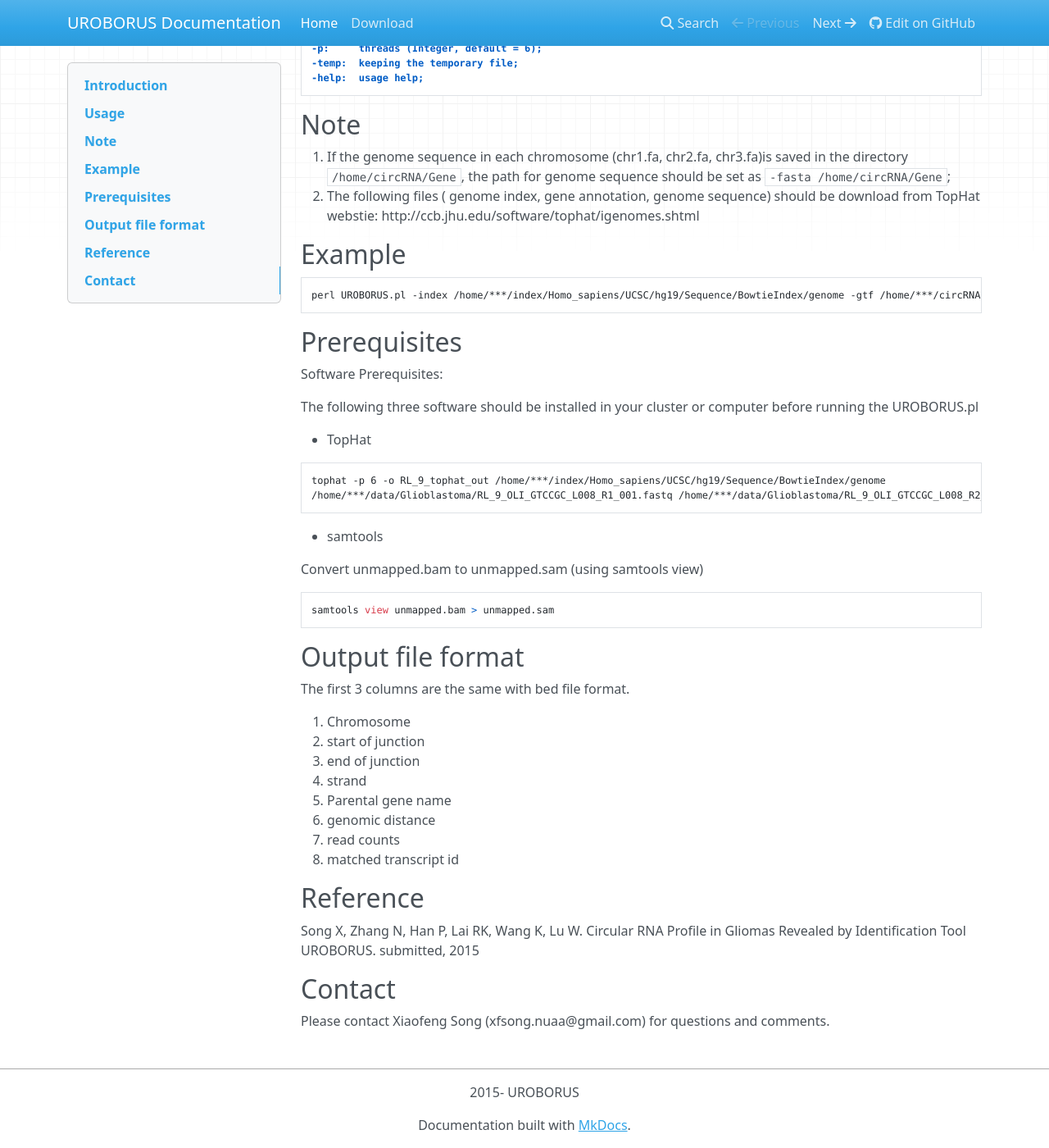
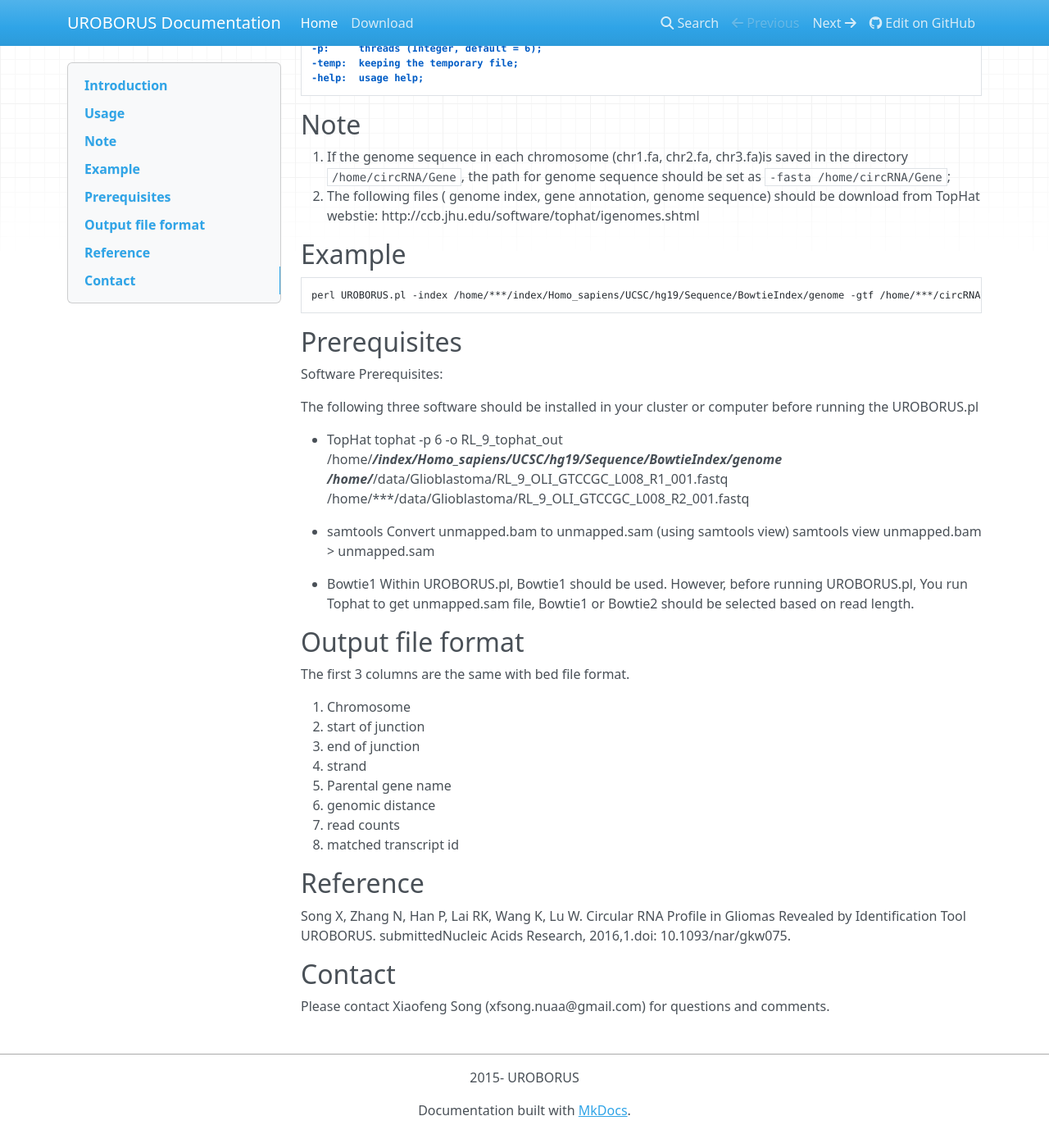
Before and after one commit to WGLab/UROBORUS, an MkDocs documentation site: the page built from docs/index.md, in a window 1280 px wide and 1400 px high, scrolled down 368 px. Shown: the whole window at 82% size. Built offline with MkDocs 1.6.1, drawn with Linux system fonts in a browser that asks for light colours; nearby versions of some CDN libraries; old or Windows-style settings are respelled for this version of MkDocs.

Commit message:
Update index.md

````diff
--- a/docs/index.md
+++ b/docs/index.md
@@ -10,7 +10,7 @@ Before using UROBORUS.pl, you should use TopHat to align the reads to genome, an
 usage:
 perl UROBORUS.pl -index /path/genome -gtf /path/genes.gtf -fasta /path unmapped.sam
 Options:
--index: genome index (use bowtie index);
+-index: genome index (use bowtie1 index);
 -gtf:   gene annotation file (*.gtf file);
 -fasta: path for genome sequence in fasta file (*.fa) in separate chromosome;
 -p:     threads (Integer, default = 6);
@@ -37,19 +37,16 @@ Software Prerequisites:
 The following three software should be installed in your cluster or computer before running the UROBORUS.pl
 
 * TopHat
-
-```
 tophat -p 6 -o RL_9_tophat_out /home/***/index/Homo_sapiens/UCSC/hg19/Sequence/BowtieIndex/genome
 /home/***/data/Glioblastoma/RL_9_OLI_GTCCGC_L008_R1_001.fastq /home/***/data/Glioblastoma/RL_9_OLI_GTCCGC_L008_R2_001.fastq
-```
 
 * samtools
+Convert unmapped.bam to unmapped.sam (using samtools view)
+samtools view unmapped.bam > unmapped.sam
 
-Convert unmapped.bam to unmapped.sam (using samtools view)
-
-```
-samtools view unmapped.bam > unmapped.sam
-```
+* Bowtie1
+Within UROBORUS.pl, Bowtie1 should be used.
+However, before running UROBORUS.pl, You run Tophat to get unmapped.sam file, Bowtie1 or Bowtie2 should be selected based on read length.
 
 ## Output file format
 
@@ -66,7 +63,7 @@ The first 3 columns are the same with bed file format.
 
 ## Reference
 
-Song X, Zhang N, Han P, Lai RK, Wang K, Lu W. Circular RNA Profile in Gliomas Revealed by Identification Tool UROBORUS. submitted, 2015
+Song X, Zhang N, Han P, Lai RK, Wang K, Lu W. Circular RNA Profile in Gliomas Revealed by Identification Tool UROBORUS. submittedNucleic Acids Research, 2016,1.doi: 10.1093/nar/gkw075.
 
 ## Contact
 
````
